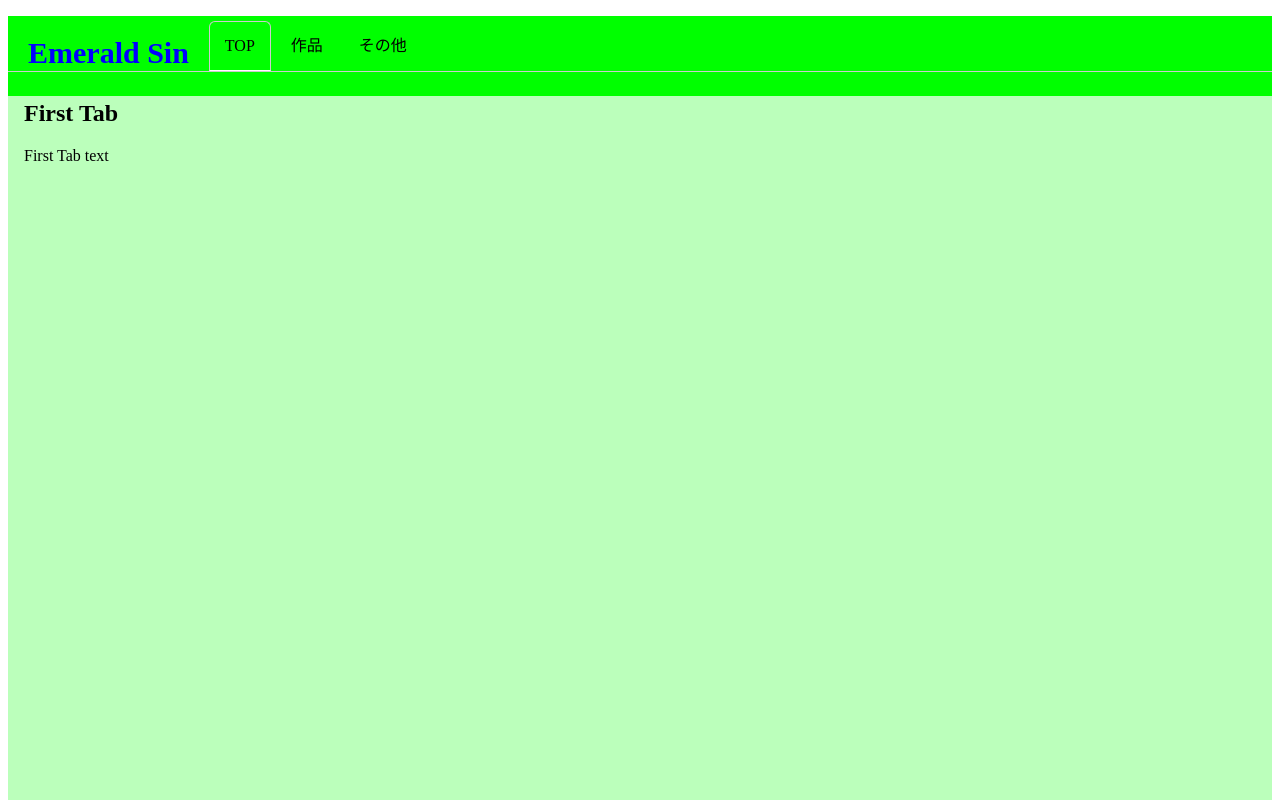
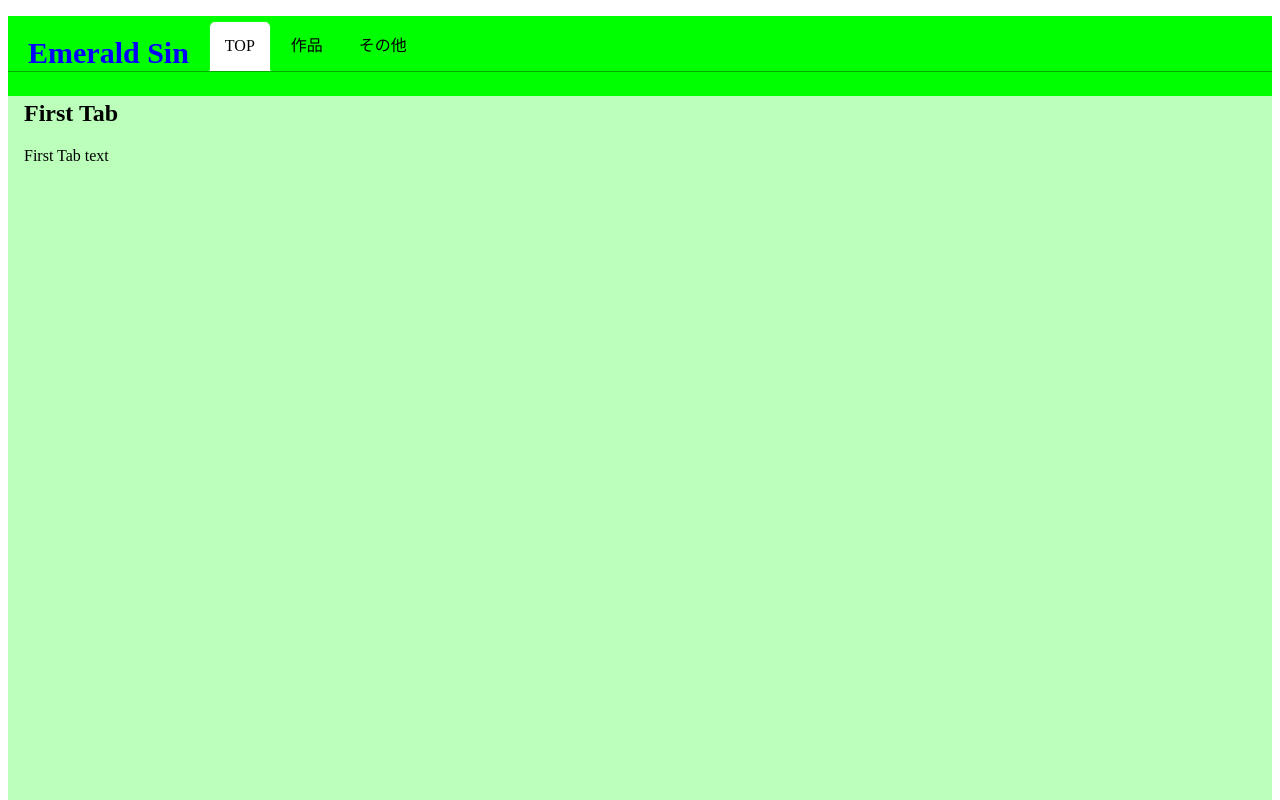
Before and after one commit to Emerald1005/test, a plain HTML site: page index.html in a window 1280 px wide. Shown: the top 800 px of the page. Drawn offline with Linux system fonts and the light colour scheme.

Commit message:
Update stylesheet.css

```diff
--- a/stylesheet.css
+++ b/stylesheet.css
@@ -72,10 +72,7 @@ body{
 .cp_tab {
   margin: 1em auto;
 }
-.cp_tab h2{
-  margin-right: 10px auto;
-  margin-left: 10px auto;
-}
+
 .cp_tab > input[type='radio'] {
   margin: 0;
   padding: 0;
@@ -112,13 +109,14 @@ body{
 }
 .cp_tab > input:checked + label {
   margin-bottom: -1px;
-  border-color: #cccccc;
+  border-color: #1f1;
   border-bottom: 1px solid #ffffff;/*背景色と同じ*/
   border-radius: 6px 6px 0 0;
+  background-color: #fff;
 }
 .cp_tab .cp_tabpanel {
   padding: 0.5em 1em;
-  border-top: 1px solid #cccccc;
+  border-top: 1px solid #01aa01;
 }
 @media (max-width: 480px) {
   .cp_tab {
```
